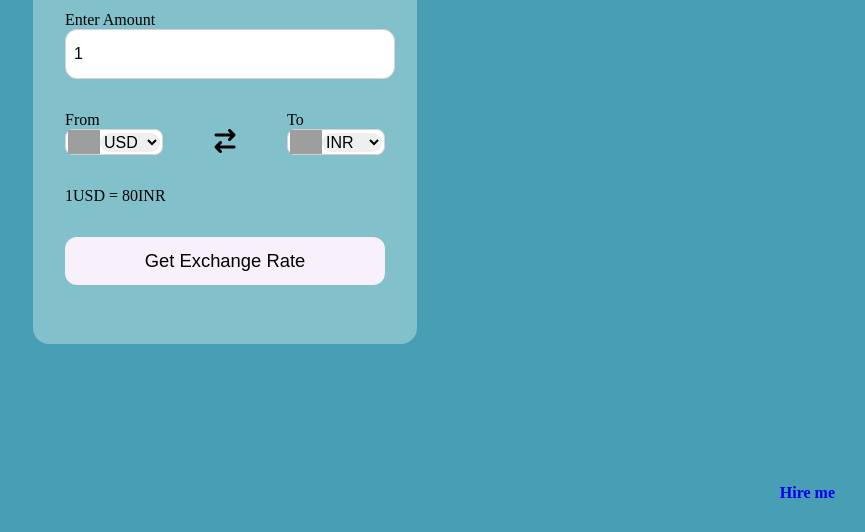
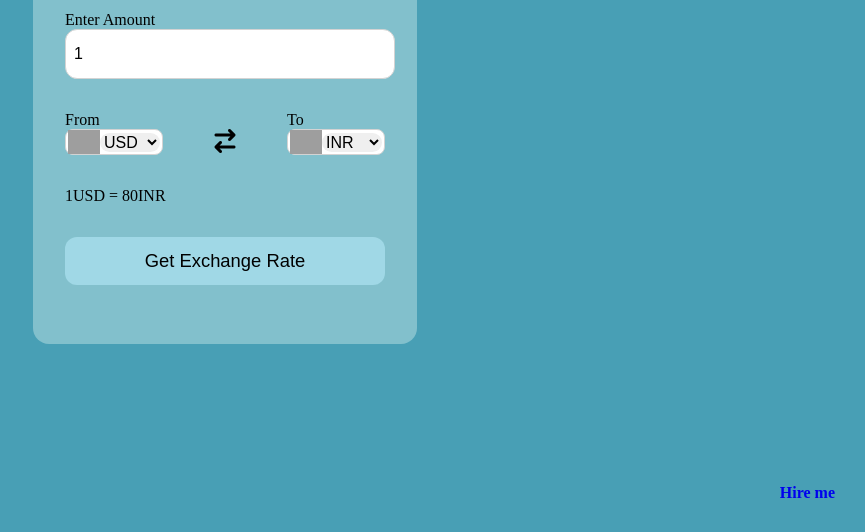
Before and after one commit to raviiiyadav/currencyConverter, a plain HTML site: page currencyConverter/index.html in a window 1280 px wide. Shown: the part 268-800 px from the top of the page, without its empty margins (415-1280 px from the left). Drawn offline with Linux system fonts and the light colour scheme; no server answers; grey boxes are pictures that could not be loaded.

Commit message:
button color change

```diff
--- a/currencyConverter/style.css
+++ b/currencyConverter/style.css
@@ -80,7 +80,7 @@ form input {
 
 form button {
   height: 3rem;
-  background-color: #f8f0fb;
+  background-color: #a0d8e6;
   color: black;
   font-size: 1.15rem;
   cursor: pointer;
```
